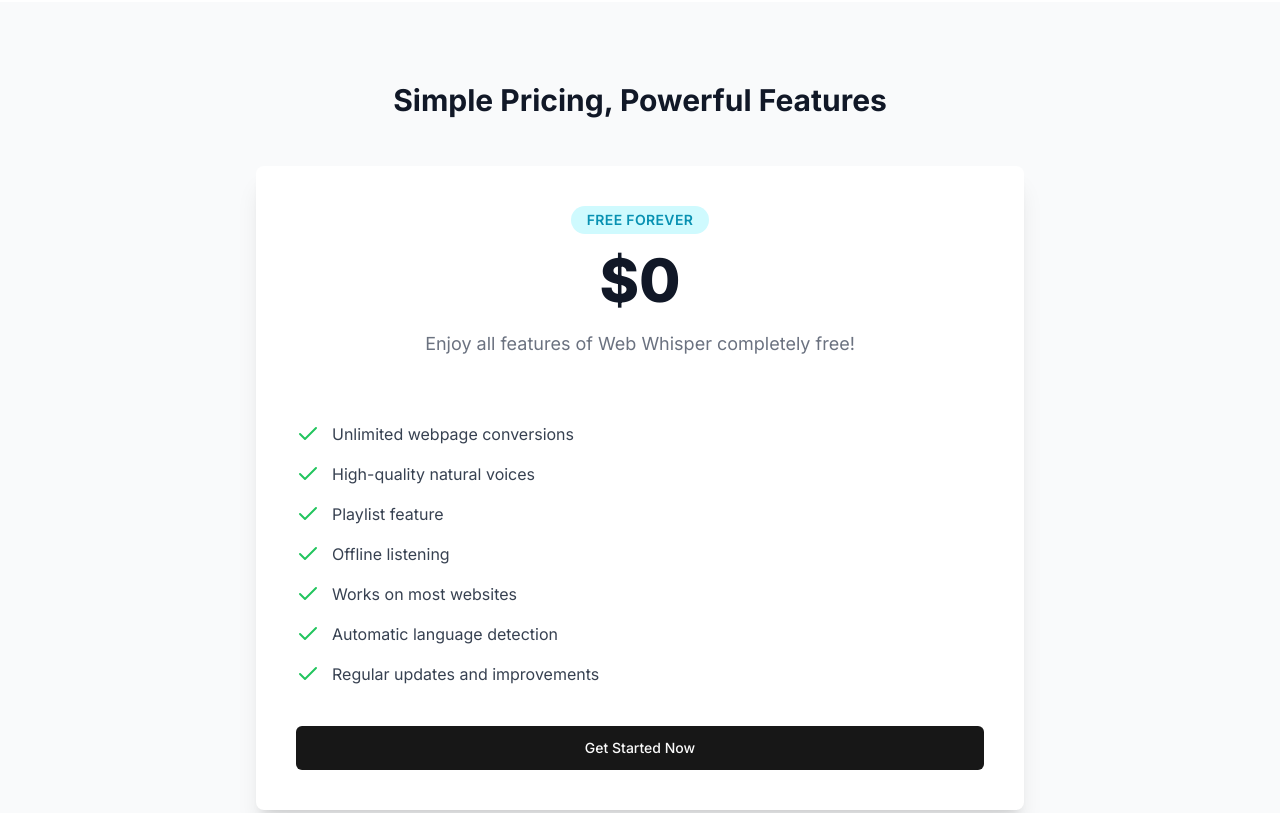
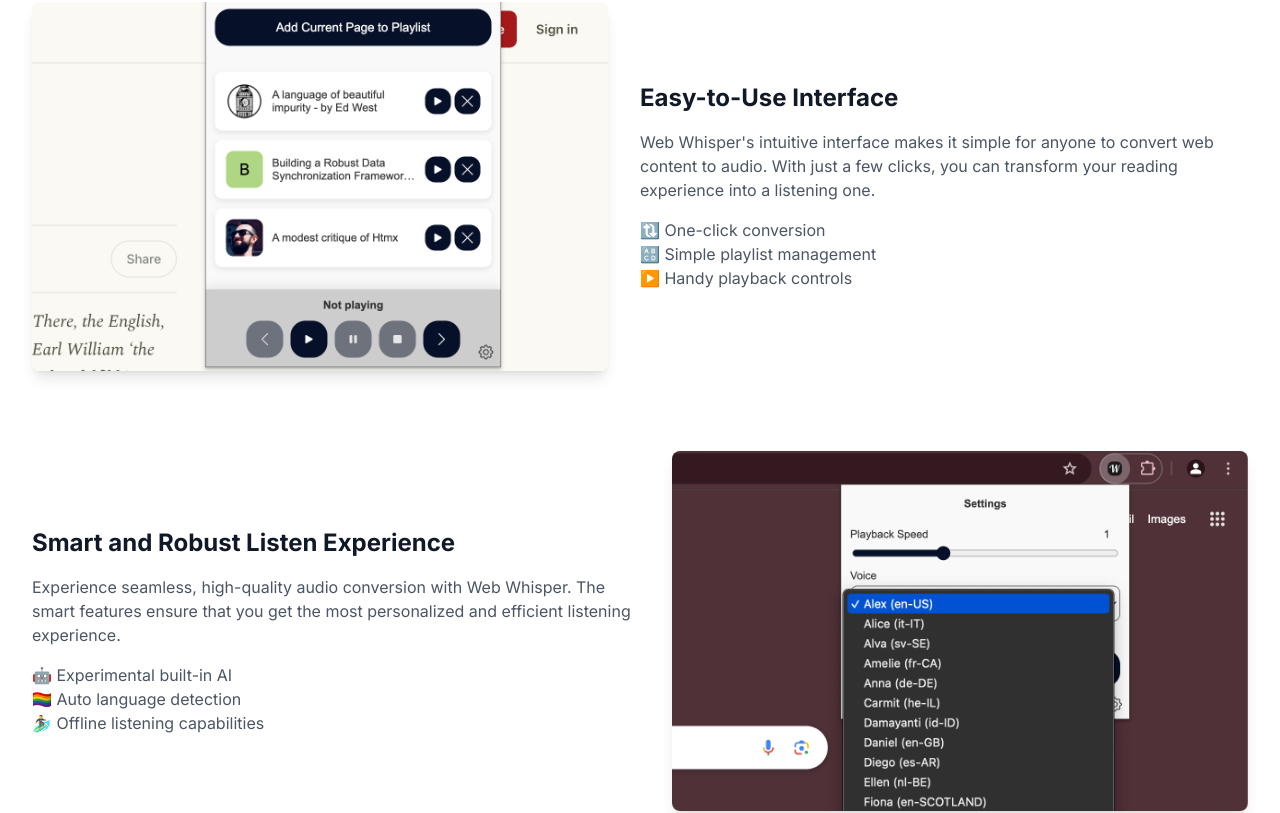
Before and after one commit to yzyly1992/web-whisper-online, a Next.js app: page / in a window 1280 px wide. Shown: the part 1454-2267 px from the top of the page. Built offline with nearby package versions, Linux system fonts and the light colour scheme.

Commit message:
add feature section

```diff
--- a/app/page.tsx
+++ b/app/page.tsx
@@ -8,6 +8,7 @@
 } from "@/components/ui/accordion"
 import { Zap, Globe, Mic2, List, Check } from 'lucide-react'
 import Link from "next/link"
+import Image from "next/image"
 
 const lobster = Lobster({ weight: '400', subsets: ["latin"] })
 
@@ -61,6 +62,60 @@
           </div>
         </div>
       </section>
+
+      {/* Feature Description Rows */}
+      <section className="pb-20 bg-white">
+        <div className="container mx-auto px-4 sm:px-6 lg:px-8">
+          {/* First Row */}
+          <div className="flex flex-col md:flex-row items-center mb-20">
+            <div className="md:w-1/2 mb-8 md:mb-0 md:pr-8">
+              <Image
+                src="/demo-1.png"
+                alt="Easy-to-use interface"
+                width={600}
+                height={400}
+                className="rounded-lg shadow-lg"
+              />
+            </div>
+            <div className="md:w-1/2">
+              <h3 className="text-2xl font-bold text-gray-900 mb-4">Easy-to-Use Interface</h3>
+              <p className="text-gray-600 mb-4">
+                Web Whisper&apos;s intuitive interface makes it simple for anyone to convert web content to audio. With just a few clicks, you can transform your reading experience into a listening one.
+              </p>
+              <ul className="list-none list-inside text-gray-600">
+                <li>🔃  One-click conversion</li>
+                <li>🔠 Simple playlist management</li>
+                <li>▶️ Handy playback controls</li>
+              </ul>
+            </div>
+          </div>
+
+          {/* Second Row */}
+          <div className="flex flex-col md:flex-row-reverse items-center">
+            <div className="md:w-1/2 mb-8 md:mb-0 md:pl-8">
+              <Image
+                src="/demo-2.png"
+                alt="Cross-device synchronization"
+                width={600}
+                height={400}
+                className="rounded-lg shadow-lg"
+              />
+            </div>
+            <div className="md:w-1/2">
+              <h3 className="text-2xl font-bold text-gray-900 mb-4">Smart and Robust Listen Experience</h3>
+              <p className="text-gray-600 mb-4">
+                Experience seamless, high-quality audio conversion with Web Whisper. The smart features ensure that you get the most personalized and efficient listening experience.
+              </p>
+              <ul className="list-none list-inside text-gray-600">
+                <li>🤖 Experimental built-in AI</li>
+                <li>🏳️‍🌈 Auto language detection</li>
+                <li>🏄‍♂️ Offline listening capabilities</li>
+              </ul>
+            </div>
+          </div>
+        </div>
+      </section>
+
 
       {/* Pricing Section */}
       <section id="pricing" className="py-20 bg-gray-50">
```
Also changed, not shown: public/demo-1.png (added), public/demo-2.png (added).
